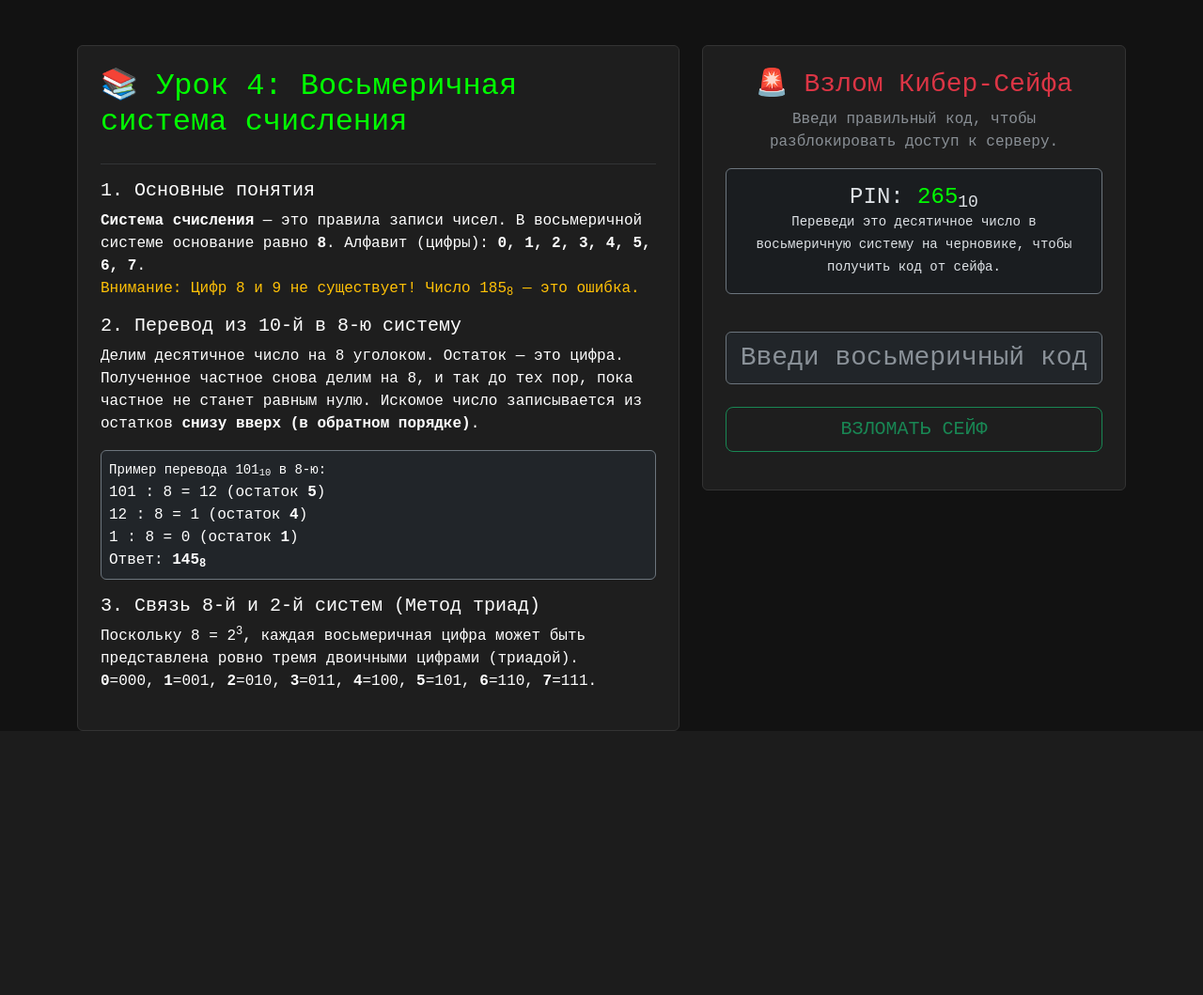
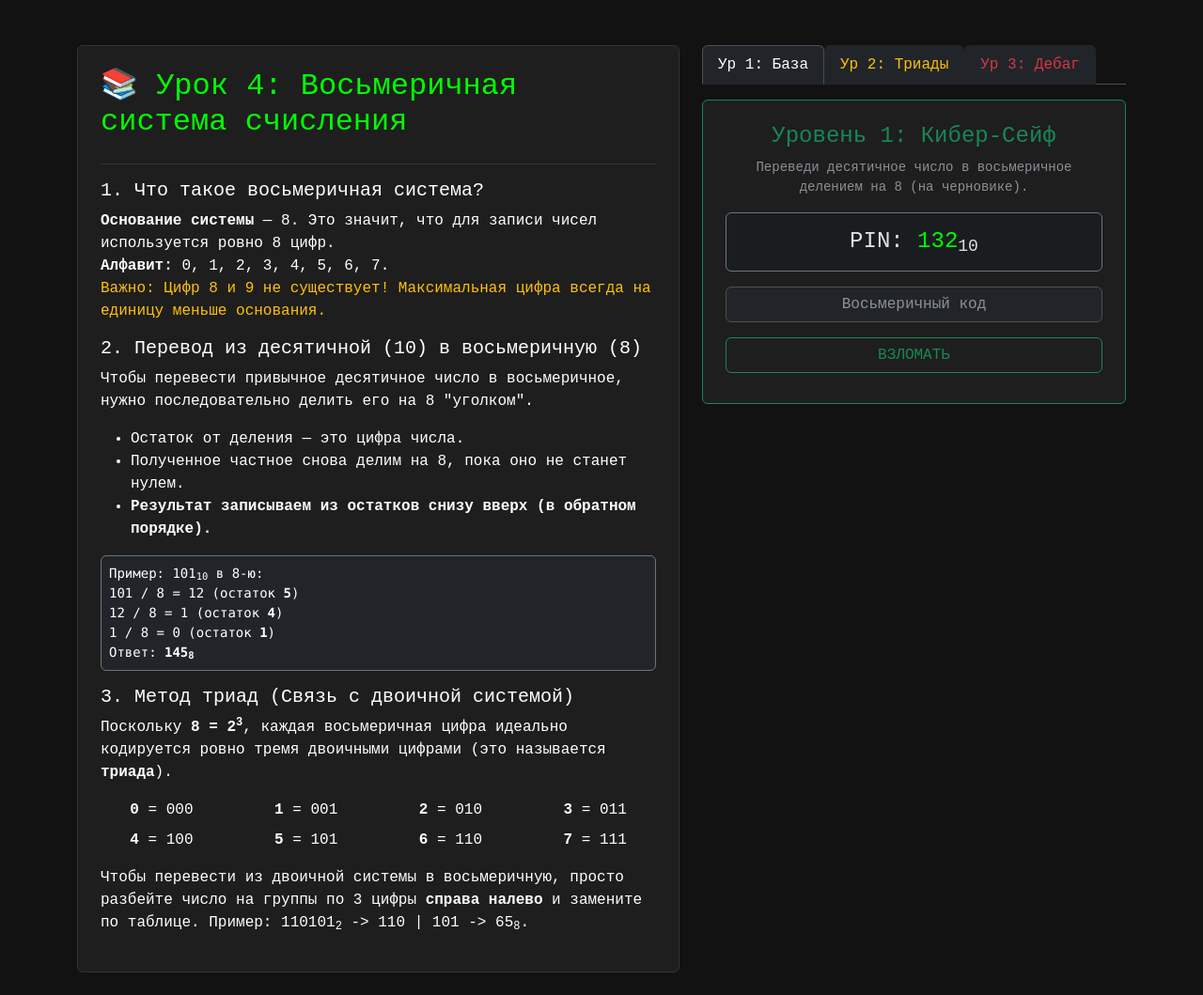
Before and after one commit to va2teen-git/sch-edu-server, a Flask app: page /lesson/grade8/octal in a window 1280 px wide. Shown: the part 56-1115 px from the top of the page at 94% size. Before the commit the page ends 834 px from the top, so only its background shows below. Run offline with Flask 3, Linux system fonts and the light colour scheme; the visitor is signed in with stand-in values (Sample User, id 1).

Commit message:
feat: Add detailed theory and multi-level tasks for octal lesson

```diff
--- a/app.py
+++ b/app.py
@@ -237,26 +237,47 @@
 def lesson_octal():
     if 'student_name' not in session: return redirect('/')
 
-    decimal_number = random.randint(100, 500)
-    octal_answer = oct(decimal_number)[2:]
+    # Уровень 1 (Базовый): Из 10 в 8
+    lvl1_dec = random.randint(50, 300)
+    session['octal_lvl1_ans'] = oct(lvl1_dec)[2:]
 
-    session['octal_task_decimal'] = decimal_number
-    session['octal_task_answer'] = octal_answer
+    # Уровень 2 (Средний): Из 2 в 8 (Триады)
+    lvl2_oct = oct(random.randint(64, 511))[2:] # 3 octal digits
+    lvl2_bin = bin(int(lvl2_oct, 8))[2:]
+    session['octal_lvl2_ans'] = lvl2_oct
 
-    return render_template('octal.html', decimal_number=decimal_number)
+    # Уровень 3 (Сложный): Поиск ошибки
+    triads = [random.randint(0, 7) for _ in range(3)]
+    bin_str = "".join([bin(t)[2:].zfill(3) for t in triads])
+    bug_index = random.randint(0, 2)
+    wrong_digit = (triads[bug_index] + random.randint(1, 6)) % 8
+    fake_octal = list(map(str, triads))
+    fake_octal[bug_index] = str(wrong_digit)
+    fake_octal_str = "".join(fake_octal)
 
-@app.route('/check_octal', methods=['POST'])
-def check_octal():
+    session['octal_lvl3_ans'] = str(triads[bug_index]) # правильная цифра на месте ошибки
+
+    return render_template('octal.html',
+                           lvl1_dec=lvl1_dec,
+                           lvl2_bin=lvl2_bin,
+                           lvl3_bin=bin_str,
+                           lvl3_fake=fake_octal_str)
+
+@app.route('/check_octal_level', methods=['POST'])
+def check_octal_level():
     if 'student_name' not in session: return jsonify({"error": "No session"})
 
-    user_answer = request.json.get('answer', '')
-    correct_answer = session.get('octal_task_answer', '')
+    data = request.json
+    level = str(data.get('level', '1'))
+    user_answer = str(data.get('answer', '')).strip()
 
-    if str(user_answer).strip() == str(correct_answer):
-        log_action(session['student_name'], f"Урок 8кл (Восьмеричная): [ВЕРНО] Перевел {session.get('octal_task_decimal')} в {correct_answer}.")
-        return jsonify({"success": True, "msg": "Доступ разрешен! Сейф открыт."})
+    correct_answer = str(session.get(f'octal_lvl{level}_ans', ''))
+
+    if user_answer == correct_answer:
+        log_action(session['student_name'], f"Урок 8кл (Ур {level}): [ВЕРНО] Ответ: {correct_answer}")
+        return jsonify({"success": True, "msg": "Доступ разрешен!"})
     else:
-        log_action(session['student_name'], f"Урок 8кл (Восьмеричная): [ОШИБКА] Ввел {user_answer} вместо {correct_answer} для {session.get('octal_task_decimal')}.")
+        log_action(session['student_name'], f"Урок 8кл (Ур {level}): [ОШИБКА] Ввел {user_answer} вместо {correct_answer}")
         return jsonify({"success": False, "msg": "Ошибка! Код не подходит."})
 
 if __name__ == '__main__':
--- a/templates/octal.html
+++ b/templates/octal.html
@@ -4,52 +4,111 @@
 <div class="row">
     <!-- Theory Block -->
     <div class="col-md-7">
-        <div class="card cyber-card p-4 text-white">
+        <div class="card cyber-card p-4 text-white mb-4">
             <h2 class="cyber-text">📚 Урок 4: Восьмеричная система счисления</h2>
             <hr class="border-secondary">
 
-            <h5>1. Основные понятия</h5>
+            <h5>1. Что такое восьмеричная система?</h5>
             <p>
-                <b>Система счисления</b> — это правила записи чисел.
-                В восьмеричной системе основание равно <b>8</b>.
-                Алфавит (цифры): <b>0, 1, 2, 3, 4, 5, 6, 7</b>.<br>
-                <span class="text-warning">Внимание: Цифр 8 и 9 не существует! Число 185<sub>8</sub> — это ошибка.</span>
+                <b>Основание системы</b> — 8. Это значит, что для записи чисел используется ровно 8 цифр.<br>
+                <b>Алфавит:</b> 0, 1, 2, 3, 4, 5, 6, 7.<br>
+                <span class="text-warning">Важно: Цифр 8 и 9 не существует! Максимальная цифра всегда на единицу меньше основания.</span>
             </p>
 
-            <h5>2. Перевод из 10-й в 8-ю систему</h5>
-            <p>Делим десятичное число на 8 уголоком. Остаток — это цифра. Полученное частное снова делим на 8, и так до тех пор, пока частное не станет равным нулю. Искомое число записывается из остатков <b>снизу вверх (в обратном порядке)</b>.</p>
-            <div class="bg-dark p-2 rounded border border-secondary mb-3">
-                <small>Пример перевода 101<sub>10</sub> в 8-ю:</small><br>
-                101 : 8 = 12 (остаток <b>5</b>)<br>
-                12 : 8 = 1 (остаток <b>4</b>)<br>
-                1 : 8 = 0 (остаток <b>1</b>)<br>
+            <h5>2. Перевод из десятичной (10) в восьмеричную (8)</h5>
+            <p>Чтобы перевести привычное десятичное число в восьмеричное, нужно последовательно делить его на 8 "уголком".</p>
+            <ul>
+                <li>Остаток от деления — это цифра числа.</li>
+                <li>Полученное частное снова делим на 8, пока оно не станет нулем.</li>
+                <li><b>Результат записываем из остатков снизу вверх (в обратном порядке).</b></li>
+            </ul>
+            <div class="bg-dark p-2 rounded border border-secondary mb-3 font-monospace small">
+                Пример: 101<sub>10</sub> в 8-ю:<br>
+                101 / 8 = 12 (остаток <b>5</b>)<br>
+                12 / 8 = 1 (остаток <b>4</b>)<br>
+                1 / 8 = 0 (остаток <b>1</b>)<br>
                 Ответ: <b>145<sub>8</sub></b>
             </div>
 
-            <h5>3. Связь 8-й и 2-й систем (Метод триад)</h5>
-            <p>Поскольку 8 = 2<sup>3</sup>, каждая восьмеричная цифра может быть представлена ровно тремя двоичными цифрами (триадой).<br>
-                <b>0</b>=000, <b>1</b>=001, <b>2</b>=010, <b>3</b>=011, <b>4</b>=100, <b>5</b>=101, <b>6</b>=110, <b>7</b>=111.
-            </p>
+            <h5>3. Метод триад (Связь с двоичной системой)</h5>
+            <p>Поскольку <b>8 = 2<sup>3</sup></b>, каждая восьмеричная цифра идеально кодируется ровно тремя двоичными цифрами (это называется <b>триада</b>).</p>
+            <div class="row text-center mb-2">
+                <div class="col"><b>0</b> = 000</div>
+                <div class="col"><b>1</b> = 001</div>
+                <div class="col"><b>2</b> = 010</div>
+                <div class="col"><b>3</b> = 011</div>
+            </div>
+            <div class="row text-center mb-3">
+                <div class="col"><b>4</b> = 100</div>
+                <div class="col"><b>5</b> = 101</div>
+                <div class="col"><b>6</b> = 110</div>
+                <div class="col"><b>7</b> = 111</div>
+            </div>
+            <p>Чтобы перевести из двоичной системы в восьмеричную, просто разбейте число на группы по 3 цифры <b>справа налево</b> и замените по таблице. Пример: 110101<sub>2</sub> -> 110 | 101 -> 65<sub>8</sub>.</p>
         </div>
     </div>
 
-    <!-- Interactive Task -->
+    <!-- Interactive Tasks -->
     <div class="col-md-5">
-        <div class="card cyber-card p-4 text-center">
-            <h3 class="text-danger">🚨 Взлом Кибер-Сейфа</h3>
-            <p class="text-muted">Введи правильный код, чтобы разблокировать доступ к серверу.</p>
 
-            <div class="alert alert-dark border-secondary">
-                <h4 class="mb-0">PIN: <span class="cyber-text">{{ decimal_number }}</span><sub>10</sub></h4>
-                <small>Переведи это десятичное число в восьмеричную систему на черновике, чтобы получить код от сейфа.</small>
+        <ul class="nav nav-tabs mb-3" id="missionTabs" role="tablist">
+          <li class="nav-item" role="presentation">
+            <button class="nav-link active cyber-text bg-dark" id="lvl1-tab" data-bs-toggle="tab" data-bs-target="#lvl1" type="button" role="tab">Ур 1: База</button>
+          </li>
+          <li class="nav-item" role="presentation">
+            <button class="nav-link text-warning bg-dark" id="lvl2-tab" data-bs-toggle="tab" data-bs-target="#lvl2" type="button" role="tab">Ур 2: Триады</button>
+          </li>
+          <li class="nav-item" role="presentation">
+            <button class="nav-link text-danger bg-dark" id="lvl3-tab" data-bs-toggle="tab" data-bs-target="#lvl3" type="button" role="tab">Ур 3: Дебаг</button>
+          </li>
+        </ul>
+
+        <div class="tab-content" id="missionTabsContent">
+
+            <!-- LEVEL 1 -->
+            <div class="tab-pane fade show active" id="lvl1" role="tabpanel">
+                <div class="card cyber-card p-4 text-center border-success">
+                    <h4 class="text-success">Уровень 1: Кибер-Сейф</h4>
+                    <p class="text-muted small">Переведи десятичное число в восьмеричное делением на 8 (на черновике).</p>
+                    <div class="alert alert-dark border-secondary">
+                        <h4 class="mb-0">PIN: <span class="cyber-text">{{ lvl1_dec }}</span><sub>10</sub></h4>
+                    </div>
+                    <input type="text" id="ans1" class="form-control text-center bg-dark text-white mb-3" placeholder="Восьмеричный код">
+                    <button onclick="checkLevel(1, 'ans1')" class="btn btn-outline-success w-100">ВЗЛОМАТЬ</button>
+                    <div id="res1" class="mt-2 fw-bold"></div>
+                </div>
             </div>
 
-            <div class="my-4">
-                <input type="text" id="answerInput" class="form-control text-center bg-dark text-white border-secondary fs-3" placeholder="Введи восьмеричный код" maxlength="6">
+            <!-- LEVEL 2 -->
+            <div class="tab-pane fade" id="lvl2" role="tabpanel">
+                <div class="card cyber-card p-4 text-center border-warning">
+                    <h4 class="text-warning">Уровень 2: Перехват</h4>
+                    <p class="text-muted small">Расшифруй двоичный сигнал в восьмеричный код с помощью метода триад.</p>
+                    <div class="alert alert-dark border-secondary">
+                        <h4 class="mb-0">Сигнал: <span class="text-warning">{{ lvl2_bin }}</span><sub>2</sub></h4>
+                    </div>
+                    <input type="text" id="ans2" class="form-control text-center bg-dark text-white mb-3" placeholder="Восьмеричный код">
+                    <button onclick="checkLevel(2, 'ans2')" class="btn btn-outline-warning w-100">РАСШИФРОВАТЬ</button>
+                    <div id="res2" class="mt-2 fw-bold"></div>
+                </div>
             </div>
 
-            <button id="checkBtn" class="btn btn-outline-success btn-lg w-100">ВЗЛОМАТЬ СЕЙФ</button>
-            <div id="resultMsg" class="mt-3 fw-bold fs-5"></div>
+            <!-- LEVEL 3 -->
+            <div class="tab-pane fade" id="lvl3" role="tabpanel">
+                <div class="card cyber-card p-4 text-center border-danger">
+                    <h4 class="text-danger">Уровень 3: Отладчик</h4>
+                    <p class="text-muted small">Модуль перевода сломался. Найди ошибку при переводе и исправь <b>одну</b> цифру.</p>
+                    <div class="alert alert-dark border-secondary text-start small font-monospace">
+                        <div>Двоичное: <b>{{ lvl3_bin }}</b></div>
+                        <div>Ошибочный перевод: <b class="text-danger">{{ lvl3_fake }}</b></div>
+                    </div>
+                    <p class="small text-light">Какая цифра в восьмеричном коде неправильная? Введи <b>верную</b> цифру, которая должна стоять на её месте.</p>
+                    <input type="text" id="ans3" class="form-control text-center bg-dark text-white mb-3" placeholder="Верная цифра (одна)">
+                    <button onclick="checkLevel(3, 'ans3')" class="btn btn-outline-danger w-100">ИСПРАВИТЬ БАГ</button>
+                    <div id="res3" class="mt-2 fw-bold"></div>
+                </div>
+            </div>
+
         </div>
     </div>
 </div>
@@ -61,40 +120,39 @@
     let attemptsCount = 0;
     let actionLog = [];
 
-    document.getElementById('checkBtn').addEventListener('click', function() {
-        const answer = document.getElementById('answerInput').value.trim();
-        const resultMsg = document.getElementById('resultMsg');
+    function checkLevel(level, inputId) {
+        const answer = document.getElementById(inputId).value.trim();
+        const resultMsg = document.getElementById('res' + level);
         const timestamp = new Date().toISOString();
 
         if(answer === '') {
-            resultMsg.innerHTML = '<span class="text-warning">Введите код!</span>';
+            resultMsg.innerHTML = '<span class="text-warning">Введите ответ!</span>';
             return;
         }
 
         attemptsCount++;
 
-        fetch('/check_octal', {
+        fetch('/check_octal_level', {
             method: 'POST',
             headers: { 'Content-Type': 'application/json' },
-            body: JSON.stringify({ answer: answer })
+            body: JSON.stringify({ level: level, answer: answer })
         })
         .then(response => response.json())
         .then(data => {
-            actionLog.push({time: timestamp, input: answer, success: data.success});
+            actionLog.push({time: timestamp, input: `[Ур ${level}] ${answer}`, success: data.success});
 
             if(data.success) {
-                resultMsg.innerHTML = '<span class="text-success">🔓 ' + data.msg + '</span>';
-                document.getElementById('checkBtn').disabled = true;
-                document.getElementById('answerInput').disabled = true;
-                document.getElementById('answerInput').classList.add('border-success');
+                resultMsg.innerHTML = '<span class="text-success">✅ ' + data.msg + '</span>';
+                document.getElementById(inputId).disabled = true;
+                document.getElementById(inputId).classList.add('border-success');
 
-                // Send telemetry
+                // Telemetry
                 const timeSpentSec = Math.floor((new Date() - startTime) / 1000);
                 fetch('/telemetry', {
                     method: 'POST',
                     headers: { 'Content-Type': 'application/json' },
                     body: JSON.stringify({
-                        mission_name: 'Восьмеричная (Кибер-Сейф)',
+                        mission_name: `Восьмеричная (Уровень ${level})`,
                         start_time: startTime.toISOString(),
                         time_spent_sec: timeSpentSec,
                         attempts_count: attemptsCount,
@@ -103,13 +161,12 @@
                     })
                 });
 
-                setTimeout(() => location.reload(), 3000);
             } else {
                 resultMsg.innerHTML = '<span class="text-danger">❌ ' + data.msg + '</span>';
-                document.getElementById('answerInput').value = '';
-                document.getElementById('answerInput').classList.add('border-danger');
+                document.getElementById(inputId).value = '';
+                document.getElementById(inputId).classList.add('border-danger');
             }
         });
-    });
+    }
 </script>
 {% endblock %}
```
